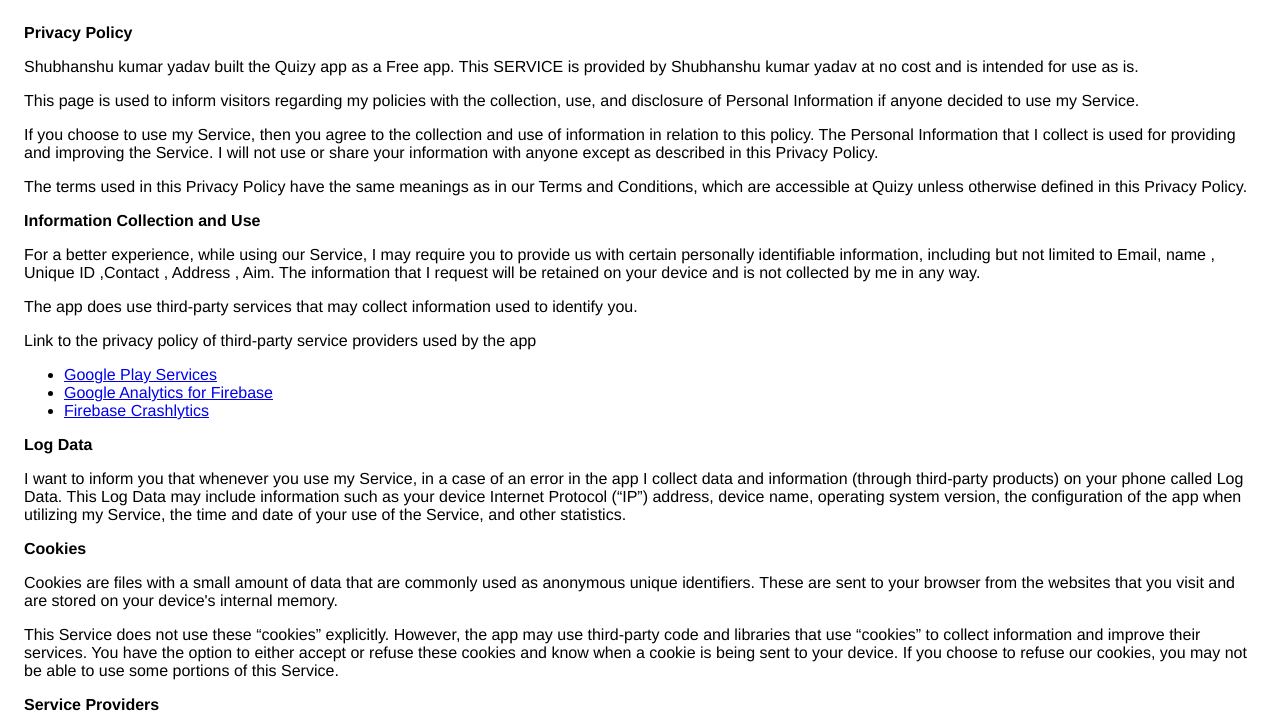
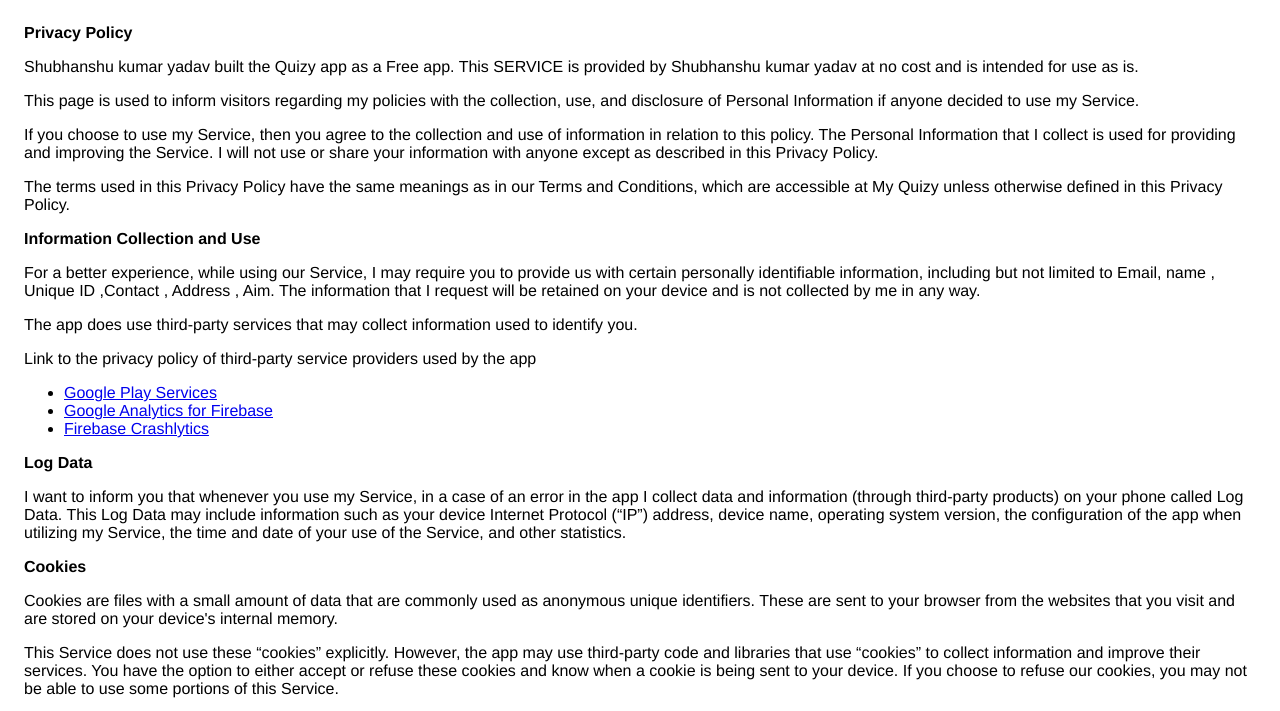
Before and after one commit to pritampsingha/QuizyPrivacypolicy, a plain HTML site: page index.html in a window 1280 px wide. Shown: the top 711 px of the page. Drawn offline with Linux system fonts and the light colour scheme.

Commit message:
Update index.html

```diff
--- a/index.html
+++ b/index.html
@@ -25,7 +25,7 @@
                 </p> <p>
                   The terms used in this Privacy Policy have the same meanings
                   as in our Terms and Conditions, which are accessible at
-                  Quizy unless otherwise defined in this Privacy Policy.
+                  My Quizy unless otherwise defined in this Privacy Policy.
                 </p> <p><strong>Information Collection and Use</strong></p> <p>
                   For a better experience, while using our Service, I
                   may require you to provide us with certain personally
```
